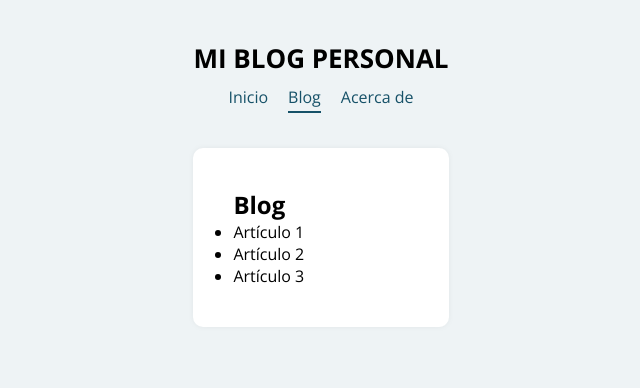
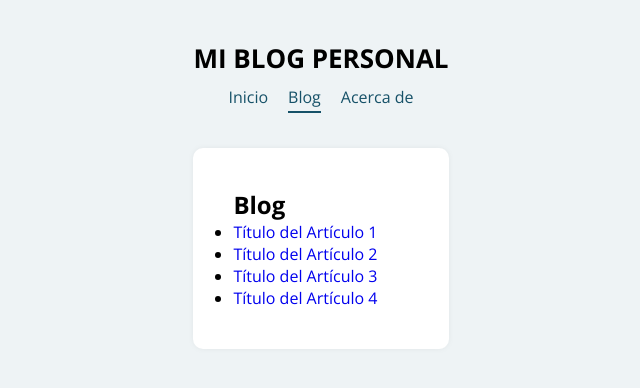
Before and after one commit to Sisifo-G/blog-react-router, a React (Create React App) app: page /blog in a window 1280 px wide. Shown: the top 388 px of the page, without its empty margins (319-959 px from the left). Built offline with nearby package versions, Linux system fonts and the light colour scheme.

Commit message:
Mostrando posts

```diff
--- a/src/components/Blog.js
+++ b/src/components/Blog.js
@@ -1,13 +1,20 @@
 import React from 'react';
+import {Link} from 'react-router-dom';
+import posts from './../data/posts';
 
 const Blog = () => {
+
     return (
         <div>
             <h2>Blog</h2>
             <ul>
-            <li>Artículo 1</li>
-            <li>Artículo 2</li>
-            <li>Artículo 3</li>
+                {posts.map((post)=>{
+                    return (
+                        <li key={post.id}>
+                            <Link to={`/post/${post.id}`}>{post.titulo}</Link>
+                        </li>
+                    )
+                })}
             </ul>
         </div>
     );
--- /dev/null
+++ b/src/data/posts.js
@@ -0,0 +1,8 @@
+
+
+export default [
+    {id: 1, titulo: 'Título del Artículo 1', texto: 'Este es el texto del primer artículo de los posts'},
+    {id: 2, titulo: 'Título del Artículo 2', texto: 'Este es el texto del segundo artículo de los posts'},
+    {id: 3, titulo: 'Título del Artículo 3', texto: 'Este es el texto del tercer artículo de los posts'},
+    {id: 4, titulo: 'Título del Artículo 4', texto: 'Este es el texto del cuarto artículo de los posts'}
+];
```
Also changed, not shown: 1 other file (tests, documents, lock files or other folders).
